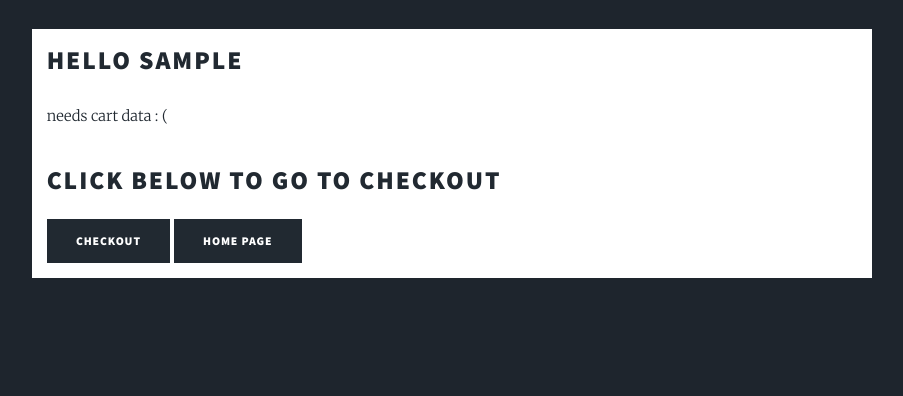
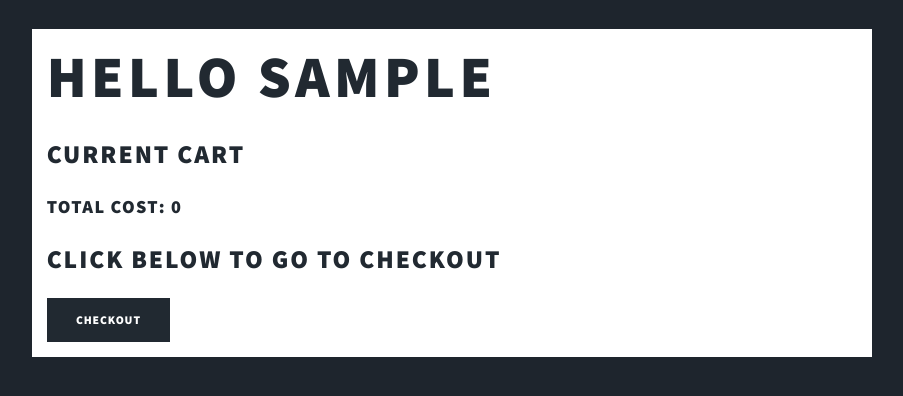
Before and after one commit to radford-se/semester-project-repo-lama_null, a Django app: page /accounts/view_cart/ in a window 1280 px wide. Shown: the top 396 px of the page, without its empty margins (188-1091 px from the left). Run offline with Django 3.2, Linux system fonts and the light colour scheme; the visitor is signed in with stand-in values (Sample User, id 1).

Commit message:
update view cart

```diff
--- a/ordersystem/admin.py
+++ b/ordersystem/admin.py
@@ -1,12 +1,13 @@
 from django.contrib import admin
 from import_export.admin import ImportExportModelAdmin
-from ordersystem.models import Order, UserAccount, InventoryItem, Cart, Category
+from ordersystem.models import Order, UserAccount, InventoryItem, Cart, Category, ItemCartRelationship
 
 # Register your models here.
 admin.site.register(UserAccount)
 admin.site.register(Cart)
 admin.site.register(Category)
 admin.site.register(InventoryItem)
+admin.site.register(ItemCartRelationship)
 
 @admin.register(Order)
 class ViewAdmin(ImportExportModelAdmin):
--- a/ordersystem/templates/view_cart.html
+++ b/ordersystem/templates/view_cart.html
@@ -20,17 +20,25 @@
     }
 </script>
 </head>
-<body>
-    <div id="login-background">
+<body><div id="login-background">
     {% if request.user.is_authenticated %}
-            <h2>Hello {{user.username}}</h2>
-        {% else %}
-            <h2>Hello Guest</h2>
+        <h1>Hello {{user.username}}</h1>
+        <h2>Current Cart</h2>
+        {%  for item in cart %}
+            {% if request.user.username == item.cart_id.customer.username %}
+                <p style="margin: 0;">Type: {{ item.item_id.name }}</p>
+                <p style="margin: 0;">Cost: {{ item.item_id.price }}</p>
+                <p style="margin: 0;">Quantity: {{ item.quantity }}</p>
+                <br>
             {% endif %}
-        <p>needs cart data : (</p>
+        {% endfor %}
+        <h3 id="output">Total Cost: </h3>
         <h2>CLICK BELOW TO GO TO CHECKOUT</h2>
         <a class="button primary" href="{% url 'paypage' %}">Checkout</a>
+    {% else %}
+        <h2>You are not signed in. Click below to go back to the home page.</h2>
         <a class="button primary" href="{% url 'index' %}">Home Page</a>
+    {% endif %}
     </div>
 </body>
 </html>
--- a/ordersystem/views.py
+++ b/ordersystem/views.py
@@ -7,7 +7,7 @@
 from django.contrib.auth.forms import PasswordChangeForm
 from django.contrib.auth.decorators import login_required
 from django.shortcuts import render, redirect, get_object_or_404
-from .models import InventoryItem, Category, Order
+from .models import InventoryItem, Category, Order, ItemCartRelationship
 from django.views.generic.base import View, TemplateView
 from .forms import RegisterForm
 
@@ -40,14 +40,13 @@
 def add_to_cart(request, inventory_item_id):
     item1 = get_object_or_404(InventoryItem, pk=inventory_item_id)
     # if request.user.is_authenticated():
-    #     pass
     #     cart = request.user.cart_id
     # else:
     #     cart = None
-    # item = ItemCartRelationship(
-    #     cart_id=request.user.cart_id,
-    #     item_id=item1)
-    # item.save()
+    item = ItemCartRelationship(
+        cart_id=request.user.cart_id,
+        item_id=item1)
+    item.save()
     return render(request, 'ordering_page.html') #, {'item': item})
 
 
@@ -125,4 +124,5 @@
 
 
 def view_cart(request):
+    cart = ItemCartRelationship.objects.all()
     return render(request, 'view_cart.html', {})
```
Lines whose indentation alone changed are shown as unchanged.
